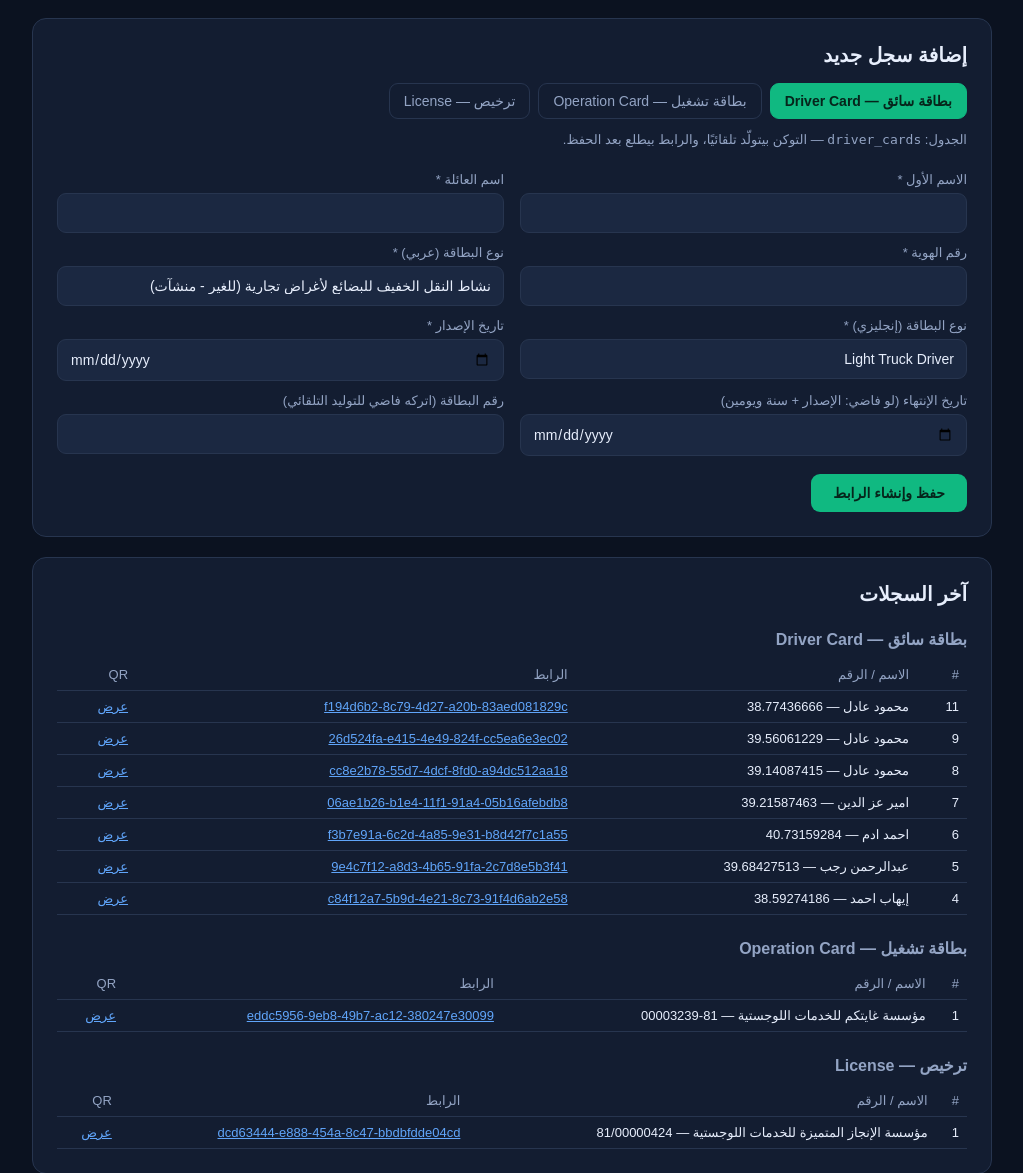
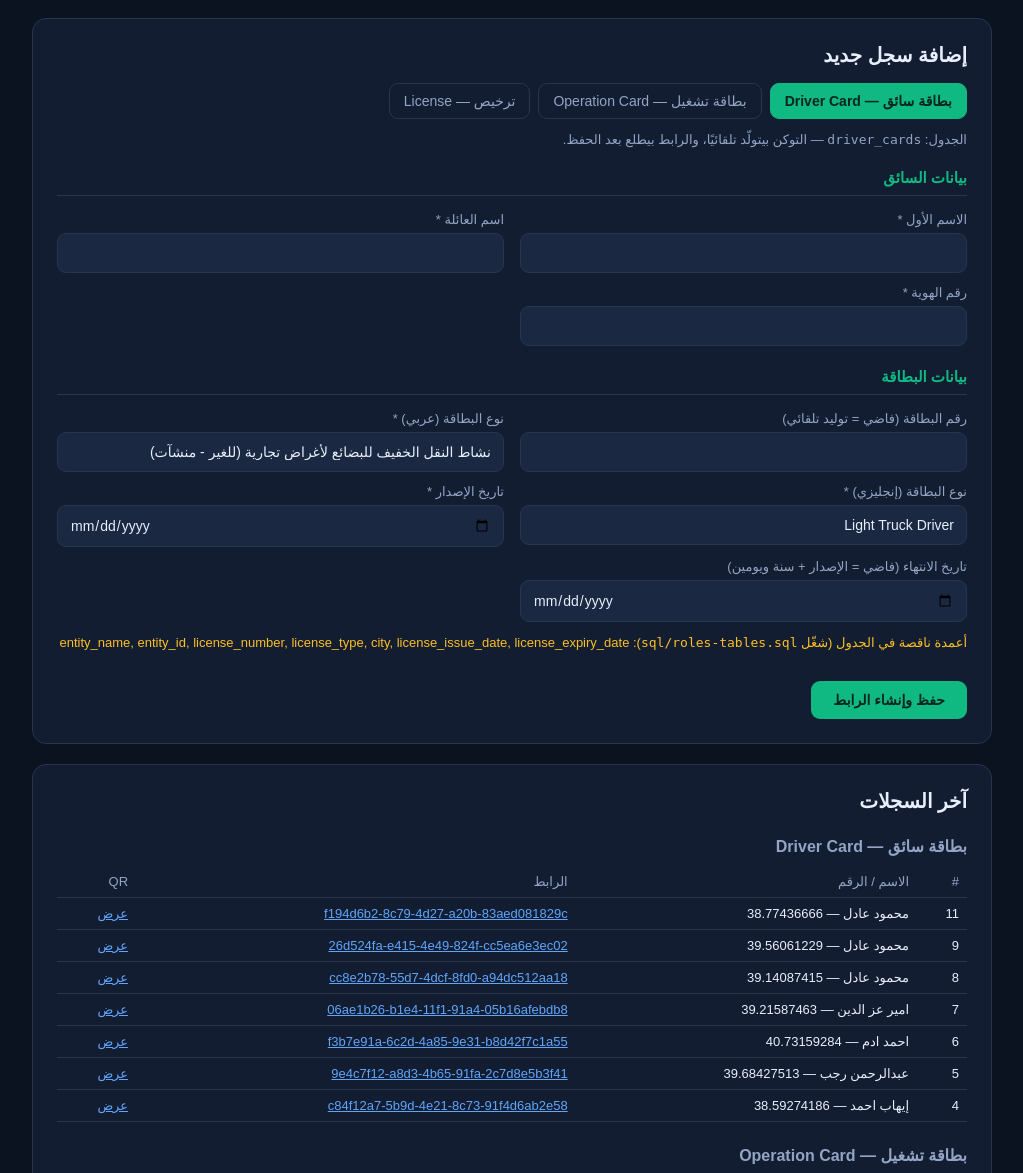
Before and after one commit to hossammohamed-GT/logisti, a PHP site: page /admin/index.php in a window 1280 px wide. Shown: the part 72-1245 px from the top of the page, without its empty margins (128-1151 px from the left). Run offline with PHP 8.4, Linux system fonts and the light colour scheme; the visitor is signed in with stand-in values (Sample User, id 1); data comes from the database, SQL or seed files in the repository; both versions use the stored data as it was after the commit.

Commit message:
الترخيص: ترتيب حقول الأدمن بمجموعات + حقول إنجليزية + تاريخ إصدار، مع SQL التحديث
Co-authored-by: arena-agent <297053741+arena-agent@users.noreply.github.com>

```diff
--- a/admin/index.php
+++ b/admin/index.php
@@ -242,22 +242,25 @@ $TYPES = [
     'driver' => [
         'table'  => 'driver_cards',
         'label'  => 'بطاقة سائق — Driver Card',
+        // key => [التسمية, نوع الحقل, القيمة الافتراضية, مطلوب؟, اسم المجموعة]
         'fields' => [
-            'first_name_ar'       => ['الاسم الأول', 'text', '', true],
-            'family_name_ar'      => ['اسم العائلة', 'text', '', true],
-            'driver_id_number'    => ['رقم الهوية', 'text', '', true],
-            'card_type_ar'        => ['نوع البطاقة (عربي)', 'text', 'نشاط النقل الخفيف للبضائع لأغراض تجارية (للغير - منشآت)', true],
-            'card_type_en'        => ['نوع البطاقة (إنجليزي)', 'text', 'Light Truck Driver', true],
-            'issue_date'          => ['تاريخ الإصدار', 'date', '', true],
-            'expiry_date'         => ['تاريخ الإنتهاء (لو فاضي: الإصدار + سنة ويومين)', 'date', '', false],
-            'card_number'         => ['رقم البطاقة (اتركه فاضي للتوليد التلقائي)', 'text', '', false],
-            'entity_name'         => ['اسم المنشأة', 'text', 'مؤسسة الإنجاز المتميزة للخدمات اللوجستية', false],
-            'entity_id'           => ['رقم هوية المنشأة', 'text', '7027992556', false],
-            'license_number'      => ['رقم الترخيص', 'text', '38/00014540', false],
-            'license_type'        => ['نوع الترخيص/النشاط', 'text', 'نشاط النقل الخفيف للبضائع لأغراض تجارية (للغير - منشآت)', false],
-            'city'                => ['المدينة', 'text', 'محافظة جدة', false],
-            'license_issue_date'  => ['تاريخ إصدار الترخيص (هجري)', 'text', '1446/09/08', false],
-            'license_expiry_date' => ['تاريخ إنتهاء الترخيص (هجري)', 'text', '1449/10/12', false],
+            'first_name_ar'       => ['الاسم الأول', 'text', '', true, 'بيانات السائق'],
+            'family_name_ar'      => ['اسم العائلة', 'text', '', true, 'بيانات السائق'],
+            'driver_id_number'    => ['رقم الهوية', 'text', '', true, 'بيانات السائق'],
+
+            'card_number'         => ['رقم البطاقة (فاضي = توليد تلقائي)', 'text', '', false, 'بيانات البطاقة'],
+            'card_type_ar'        => ['نوع البطاقة (عربي)', 'text', 'نشاط النقل الخفيف للبضائع لأغراض تجارية (للغير - منشآت)', true, 'بيانات البطاقة'],
+            'card_type_en'        => ['نوع البطاقة (إنجليزي)', 'text', 'Light Truck Driver', true, 'بيانات البطاقة'],
+            'issue_date'          => ['تاريخ الإصدار', 'date', '', true, 'بيانات البطاقة'],
+            'expiry_date'         => ['تاريخ الانتهاء (فاضي = الإصدار + سنة ويومين)', 'date', '', false, 'بيانات البطاقة'],
+
+            'entity_name'         => ['اسم المنشأة', 'text', 'مؤسسة الإنجاز المتميزة للخدمات اللوجستية', false, 'بيانات المنشأة والترخيص'],
+            'entity_id'           => ['رقم هوية المنشأة', 'text', '7027992556', false, 'بيانات المنشأة والترخيص'],
+            'license_number'      => ['رقم الترخيص', 'text', '38/00014540', false, 'بيانات المنشأة والترخيص'],
+            'license_type'        => ['نوع الترخيص/النشاط', 'text', 'نشاط النقل الخفيف للبضائع لأغراض تجارية (للغير - منشآت)', false, 'بيانات المنشأة والترخيص'],
+            'city'                => ['المدينة', 'text', 'محافظة جدة', false, 'بيانات المنشأة والترخيص'],
+            'license_issue_date'  => ['تاريخ إصدار الترخيص (هجري)', 'text', '1446/09/08', false, 'بيانات المنشأة والترخيص'],
+            'license_expiry_date' => ['تاريخ انتهاء الترخيص (هجري)', 'text', '1449/10/12', false, 'بيانات المنشأة والترخيص'],
         ],
     ],
 
@@ -265,20 +268,23 @@ $TYPES = [
         'table'  => 'operation_cards',
         'label'  => 'بطاقة تشغيل — Operation Card',
         'fields' => [
-            'entity_name'      => ['اسم المنشأة/الفرد', 'text', 'مؤسسة غايتكم للخدمات اللوجستية', true],
-            'license_number'   => ['رقم الترخيص', 'text', '81/00000424', true],
-            'license_type'     => ['نوع الترخيص/النشاط', 'text', 'نقل البضائع عبر الدراجات الآلية لأغراض تجارية', true],
-            'city'             => ['المدينة', 'text', 'محافظة جدة', true],
-            'card_number'      => ['رقم البطاقة (اتركه فاضي للتوليد التلقائي)', 'text', '', false],
-            'card_type'        => ['نوع بطاقة التشغيل', 'text', 'نقل البضائع عبر الدراجة الآلية لأغراض تجارية', true],
-            'issue_date'       => ['تاريخ الإصدار (هجري)', 'text', '1448/03/19', true],
-            'expiry_date'      => ['تاريخ الإنتهاء (هجري)', 'text', '1449/03/10', true],
-            'renewal_date'     => ['تاريخ التجديد (اختياري)', 'text', '', false],
-            'vehicle_model'    => ['نوع السيارة - الماركة و الطراز', 'text', 'دراجة نارية سويد', true],
-            'plate_number'     => ['رقم اللوحة', 'text', 'د ب 6285', true],
-            'manufacture_year' => ['سنة الصنع', 'text', '2025', true],
-            'vehicle_color'    => ['لون المركبة', 'text', 'رصاصي', true],
-            'serial_number'    => ['الرقم التسلسلي', 'text', '127771120', true],
+            'entity_name'      => ['اسم المنشأة/الفرد', 'text', 'مؤسسة غايتكم للخدمات اللوجستية', true, 'بيانات المنشأة/الفرد'],
+
+            'license_number'   => ['رقم الترخيص', 'text', '81/00000424', true, 'معلومات الترخيص الرئيسي'],
+            'license_type'     => ['نوع الترخيص/النشاط', 'text', 'نقل البضائع عبر الدراجات الآلية لأغراض تجارية', true, 'معلومات الترخيص الرئيسي'],
+            'city'             => ['المدينة', 'text', 'محافظة جدة', true, 'معلومات الترخيص الرئيسي'],
+
+            'card_number'      => ['رقم البطاقة (فاضي = توليد تلقائي)', 'text', '', false, 'بيانات بطاقة التشغيل'],
+            'card_type'        => ['نوع بطاقة التشغيل', 'text', 'نقل البضائع عبر الدراجة الآلية لأغراض تجارية', true, 'بيانات بطاقة التشغيل'],
+            'issue_date'       => ['تاريخ الإصدار (هجري)', 'text', '1448/03/19', true, 'بيانات بطاقة التشغيل'],
+            'expiry_date'      => ['تاريخ الانتهاء (هجري)', 'text', '1449/03/10', true, 'بيانات بطاقة التشغيل'],
+            'renewal_date'     => ['تاريخ التجديد (اختياري)', 'text', '', false, 'بيانات بطاقة التشغيل'],
+
+            'vehicle_model'    => ['نوع السيارة - الماركة و الطراز', 'text', 'دراجة نارية سويد', true, 'معلومات المركبة'],
+            'plate_number'     => ['رقم اللوحة', 'text', 'د ب 6285', true, 'معلومات المركبة'],
+            'manufacture_year' => ['سنة الصنع', 'text', '2025', true, 'معلومات المركبة'],
+            'vehicle_color'    => ['لون المركبة', 'text', 'رصاصي', true, 'معلومات المركبة'],
+            'serial_number'    => ['الرقم التسلسلي', 'text', '127771120', true, 'معلومات المركبة'],
         ],
     ],
 
@@ -286,25 +292,43 @@ $TYPES = [
         'table'  => 'licenses',
         'label'  => 'ترخيص — License',
         'fields' => [
-            'activity'       => ['نشاط الترخيص (العنوان الأخضر أعلى الصفحة)', 'text', 'نقل البضائع عبر الدراجات الآلية لأغراض تجارية', true],
-            'license_kind'   => ['النوع', 'text', 'رئيسي', true],
-            'license_number' => ['رقم الترخيص', 'text', '81/00000424', true],
-            'request_status' => ['حالة الطلب', 'text', 'نشط', true],
-            'created_date'   => ['تاريخ الإنشاء (هجري)', 'text', '1448-02-29', true],
-            'expiry_date'    => ['تاريخ الإنتهاء (هجري)', 'text', '1449-03-10', true],
-            'cr_name'        => ['اسم السجل التجاري', 'text', 'مؤسسة غايتكم للخدمات اللوجستية', true],
-            'cr_number'      => ['رقم السجل التجاري', 'text', '1010650025', true],
-            'cr_status'      => ['حالة السجل التجاري', 'text', 'نشط', true],
-            'cr_expiry_date' => ['تاريخ إنتهاء السجل (اختياري)', 'text', '', false],
-            'cr_activity'    => ['نشاط السجل التجاري', 'text', '492311 - النقل الخفيف', true],
-            'entity_name'    => ['اسم المنشأة', 'text', 'مؤسسة غايتكم للخدمات اللوجستية', true],
-            'entity_id'      => ['رقم هوية المنشأة', 'text', '7017775516', true],
-            'region'         => ['المنطقة', 'text', 'مكّة المكرّمة', true],
-            'city'           => ['المدينة', 'text', 'محافظة جدة', true],
-            'address'        => ['مقر مزاولة النشاط', 'text', '23466, عمرو ابن سنان, الاجواد', true],
-            'contact_name'   => ['مسؤول الاتصال', 'text', 'محمد بن غرامه الاسمري', true],
-            'contact_mobile' => ['رقم الجوال', 'text', '966559879689', true],
-            'contact_email'  => ['البريد الالكتروني', 'email', 'ghaya.com21@gmail.com', true],
+
+            /* ===== بيانات الترخيص ===== */
+            'license_number' => ['رقم الترخيص', 'text', '81/00000424', true, 'بيانات الترخيص'],
+            'license_kind'   => ['نوع الترخيص (عربي)', 'text', 'رئيسي', true, 'بيانات الترخيص'],
+            'license_kind_en' => ['نوع الترخيص (إنجليزي)', 'text', 'Main', false, 'بيانات الترخيص'],
+            'issue_date'     => ['تاريخ الإصدار', 'date', '2026-08-12', true, 'بيانات الترخيص'],
+            'expiry_date'    => ['تاريخ الانتهاء', 'text', '2027-08-12', true, 'بيانات الترخيص'],
+            'request_status' => ['حالة الطلب', 'text', 'نشط', false, 'بيانات الترخيص'],
+
+            /* ===== بيانات المنشأة ===== */
+            'entity_name'    => ['اسم المنشأة', 'text', 'مؤسسة الإنجاز المتميزة للخدمات اللوجستية', true, 'بيانات المنشأة'],
+            'entity_id'      => ['رقم هوية المنشأة', 'text', '7027992556', true, 'بيانات المنشأة'],
+            'cr_number'      => ['رقم السجل التجاري', 'text', '4030454952', true, 'بيانات المنشأة'],
+            'region'         => ['المنطقة', 'text', 'مكة المكرمة', true, 'بيانات المنشأة'],
+            'city'           => ['المدينة', 'text', 'محافظة جدة', true, 'بيانات المنشأة'],
+            'address'        => ['العنوان', 'text', 'مدائن الفهد، عبدالرحمن بن محمد القاسم', true, 'بيانات المنشأة'],
+
+            /* ===== English ===== */
+            'entity_name_en' => ['Organization Name', 'text', 'Al Enjaz Distinguished Logistics Services Establishment', false, 'English'],
+            'region_en'      => ['Region', 'text', 'Makkah', false, 'English'],
+            'city_en'        => ['City', 'text', 'Jeddah', false, 'English'],
+            'address_en'     => ['Address', 'text', 'Madan Alfad, Abd Alhamn Mohamed', false, 'English'],
+
+            /* ===== نوع النشاط ===== */
+            'activity'       => ['نوع النشاط (عربي) — العنوان الأخضر أعلى الصفحة', 'text', 'نقل البضائع عبر الدراجات الآلية لأغراض تجارية', true, 'نوع النشاط'],
+            'activity_en'    => ['Activity (English)', 'text', 'Motorcycle Road Freight for Commercial Purpose', false, 'نوع النشاط'],
+
+            /* ===== معلومات التواصل ===== */
+            'contact_name'   => ['مسؤول الاتصال', 'text', '', false, 'معلومات التواصل'],
+            'contact_mobile' => ['رقم الجوال', 'text', '', false, 'معلومات التواصل'],
+            'contact_email'  => ['البريد الالكتروني', 'email', '', false, 'معلومات التواصل'],
+
+            /* ===== بيانات السجل التجاري (اختيارية) ===== */
+            'cr_name'        => ['اسم السجل التجاري', 'text', 'مؤسسة الإنجاز المتميزة للخدمات اللوجستية', false, 'بيانات السجل التجاري (اختياري)'],
+            'cr_status'      => ['حالة السجل التجاري', 'text', 'نشط', false, 'بيانات السجل التجاري (اختياري)'],
+            'cr_expiry_date' => ['تاريخ انتهاء السجل', 'text', '', false, 'بيانات السجل التجاري (اختياري)'],
+            'cr_activity'    => ['نشاط السجل التجاري', 'text', '492311 - النقل الخفيف', false, 'بيانات السجل التجاري (اختياري)'],
         ],
     ],
 ];
@@ -328,7 +352,14 @@ if ($_SERVER['REQUEST_METHOD'] === 'POST' && isset($_POST['add_record']) && is_l
     $table  = $type['table'];
     $values = [];
 
-    foreach ($type['fields'] as $key => [$label, $inputType, $default, $required]) {
+    // أعمدة الجدول الفعلية — أي حقل مش موجود كعمود بيتجاهل تمامًا
+    $tableCols = table_columns($pdo, $table);
+
+    foreach ($type['fields'] as $key => $def) {
+        list($label, $inputType, $default, $required) = $def;
+        if ($tableCols && !in_array($key, $tableCols, true)) {
+            continue;
+        }
         $v = trim((string)($_POST[$key] ?? ''));
         if ($required && $v === '') {
             $_SESSION['flash_error'] = 'الحقل مطلوب: ' . $label;
@@ -353,7 +384,7 @@ if ($_SERVER['REQUEST_METHOD'] === 'POST' && isset($_POST['add_record']) && is_l
     $values['token'] = generate_token();
 
     // استبعاد أي حقل مش موجود كعمود في الجدول
-    $columns = table_columns($pdo, $table);
+    $columns = $tableCols;
     if (!$columns) {
         $_SESSION['flash_error'] = "الجدول {$table} غير موجود في قاعدة البيانات";
         header('Location: index.php?type=' . urlencode($activeType));
@@ -448,6 +479,11 @@ $csrf = csrf_token();
 
     h2 { margin: 0 0 16px; font-size: 20px; }
     h3 { margin: 24px 0 10px; font-size: 16px; color: var(--muted); }
+
+    .group-title {
+      margin: 22px 0 4px; padding-bottom: 8px; font-size: 15px;
+      color: var(--green); border-bottom: 1px solid var(--line);
+    }
 
     .topbar {
       display: flex; justify-content: space-between; align-items: center;
@@ -599,12 +635,26 @@ $csrf = csrf_token();
           <input type="hidden" name="csrf" value="<?= e($csrf) ?>">
           <input type="hidden" name="type" value="<?= e($activeType) ?>">
 
-          <div class="grid">
           <?php
-            $cols = $dbDown ? [] : table_columns($pdo, $TYPES[$activeType]['table']);
-            foreach ($TYPES[$activeType]['fields'] as $key => [$label, $inputType, $default, $required]):
-                $exists = !$cols || in_array($key, $cols, true);
-                if (!$exists) { continue; }
+          $cols       = $dbDown ? [] : table_columns($pdo, $TYPES[$activeType]['table']);
+          $lastGroup  = null;
+          $missingCols = [];
+
+          foreach ($TYPES[$activeType]['fields'] as $key => $def):
+              list($label, $inputType, $default, $required) = $def;
+              $group = isset($def[4]) ? $def[4] : '';
+
+              // لو العمود مش موجود في الجدول، بنعرض الحقل بس مش هيتحفظ
+              if ($cols && !in_array($key, $cols, true)) {
+                  $missingCols[] = $key;
+                  continue;
+              }
+
+              if ($group !== $lastGroup) {
+                  if ($lastGroup !== null) { echo "</div>"; }
+                  echo '<h3 class="group-title">' . e($group) . '</h3><div class="grid">';
+                  $lastGroup = $group;
+              }
           ?>
             <div>
               <label for="f_<?= e($key) ?>">
@@ -614,7 +664,14 @@ $csrf = csrf_token();
                 value="<?= e($default) ?>" <?= $required ? 'required' : '' ?>>
             </div>
           <?php endforeach; ?>
-          </div>
+          <?php if ($lastGroup !== null) { echo '</div>'; } ?>
+
+          <?php if ($missingCols): ?>
+            <p class="hint" style="color:#fbbf24;">
+              أعمدة ناقصة في الجدول (شغّل <code>sql/roles-tables.sql</code>):
+              <?= e(implode(', ', $missingCols)) ?>
+            </p>
+          <?php endif; ?>
 
           <br>
           <button name="add_record" value="1">حفظ وإنشاء الرابط</button>
```
Also changed, not shown: naql/views/license.php (+52 -19 lines), sql/roles-tables.sql (+47 -0 lines). Lines whose indentation alone changed are shown as unchanged.
